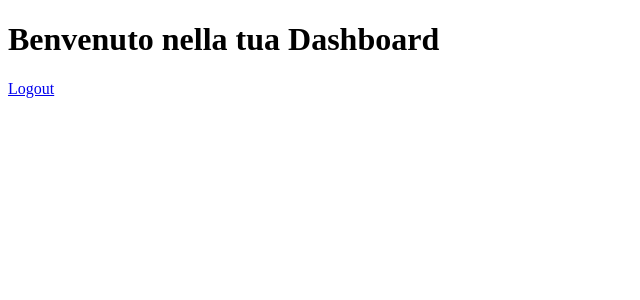
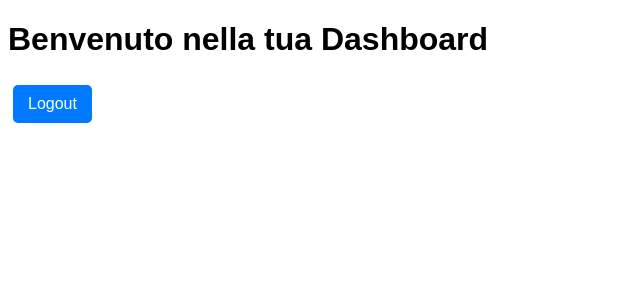
Before and after one commit to nicolasvisci/SOAS_exam, a Flask app: template templates/dashboard.html in a window 1280 px wide. Shown: the top 300 px of the page, without its empty margins (0-640 px from the left). Run offline with Flask 3, Linux system fonts and the light colour scheme; the template is opened without the code that fills it, so the values that code supplies are empty.

Commit message:
Introdotte migliorie

```diff
--- a/app.py
+++ b/app.py
@@ -86,9 +86,10 @@ def from_file():
     # Passa i dati al template
     return render_template('index.html', cve_data=cve_data)
 
+
 @app.route('/add_cve', methods=['GET', 'POST'])
 def add_cve():
-    #implementare il controllo con @jwt_required
+
     token = request.cookies.get('access_token_cookie')
 
     if not token:
@@ -100,6 +101,9 @@ def add_cve():
     except Exception as e:
         flash("Sessione scaduta. Effettua nuovamente il login.", "warning")
         return redirect(url_for('login'))
+
+    verify_jwt_in_request()  # Verifica il token
+    user = get_jwt_identity()  # Ottieni l'email dal token
 
     if request.method == 'POST':
         # Estrai i dati dal form
@@ -114,7 +118,7 @@ def add_cve():
         # Redirigi alla home page o a un'altra pagina
         return redirect(url_for('from_file'))
 
-    return render_template('add_cve.html')
+    return render_template('add_cve.html', user=user)
 
 @app.route('/register', methods=['GET', 'POST'])
 def register():
@@ -209,7 +213,8 @@ def dashboard():
 
         return render_template('dashboard.html', user=user)
     except Exception as e:
-        flash("Errore nella dashboard: Missing cookie access_token_cookie")
+
+        flash("Errore access_token_cookie. Effettua nuovamente il login.")
         return redirect(url_for('login'))
 
 
--- a/templates/dashboard.html
+++ b/templates/dashboard.html
@@ -4,15 +4,71 @@
     <meta charset="UTF-8">
     <meta name="viewport" content="width=device-width, initial-scale=1.0">
     <title>Dashboard</title>
+    <link rel="shortcut icon" href="{{ url_for('static', filename='favicon.ico') }}">
+
+    <style>
+        .success { color: green; }
+        .error { color: red; }
+
+        body {
+            font-family: Arial, sans-serif;
+        }
+        .btn-container {
+            margin-bottom: 20px;
+        }
+        .btn {
+            display: inline-block;
+            padding: 10px 15px;
+            margin: 5px;
+            background-color: #007BFF;
+            color: white;
+            text-decoration: none;
+            border-radius: 5px;
+            font-size: 16px;
+            border: none;
+            cursor: pointer;
+        }
+        .btn:hover {
+            background-color: #0056b3;
+        }
+        ul {
+            list-style-type: none;
+            padding: 0;
+        }
+        li {
+            margin-bottom: 20px;
+        }
+        hr {
+            border: 1px solid #ddd;
+        }
+        /* Stile per la scritta in alto a dx */
+        .top-right {
+            position: absolute;
+            top: 10px;
+            right: 20px;
+            font-weight: bold;
+        }
+    </style>
+
+
 </head>
 <body>
+
+    <div class="top-right">
+        {% if user %}
+            <span>Benvenuto, {{ user }}</span>
+        {% endif %}
+    </div>
+
     <h1>Benvenuto nella tua Dashboard</h1>
 
     {% if user %}
         <p>Ciao, {{ user }}!</p>
     {% endif %}
 
-    <a href="/logout">Logout</a>
+    <div class="btn-container">
+            <a href="/logout" class="btn">Logout</a>
+    </div>
 
     {% with messages = get_flashed_messages() %}
         {% if messages %}
--- a/templates/index.html
+++ b/templates/index.html
@@ -4,6 +4,7 @@
     <meta charset="UTF-8">
     <meta name="viewport" content="width=device-width, initial-scale=1.0">
     <title>CVE Tracker</title>
+    <link rel="shortcut icon" href="{{ url_for('static', filename='favicon.ico') }}">
     <style>
         body {
             font-family: Arial, sans-serif;
--- a/templates/login.html
+++ b/templates/login.html
@@ -4,7 +4,7 @@
     <meta charset="UTF-8">
     <meta name="viewport" content="width=device-width, initial-scale=1.0">
     <title>Login</title>
-
+    <link rel="shortcut icon" href="{{ url_for('static', filename='favicon.ico') }}">
     <style>
         body {
             font-family: Arial, sans-serif;
--- a/templates/register.html
+++ b/templates/register.html
@@ -4,7 +4,7 @@
     <meta charset="UTF-8">
     <meta name="viewport" content="width=device-width, initial-scale=1.0">
     <title>Registrazione</title>
-
+    <link rel="shortcut icon" href="{{ url_for('static', filename='favicon.ico') }}">
     <style>
 
         body {
```
Also changed, not shown: templates/add_cve.html (+18 -3 lines), static/favicon.ico (added).
